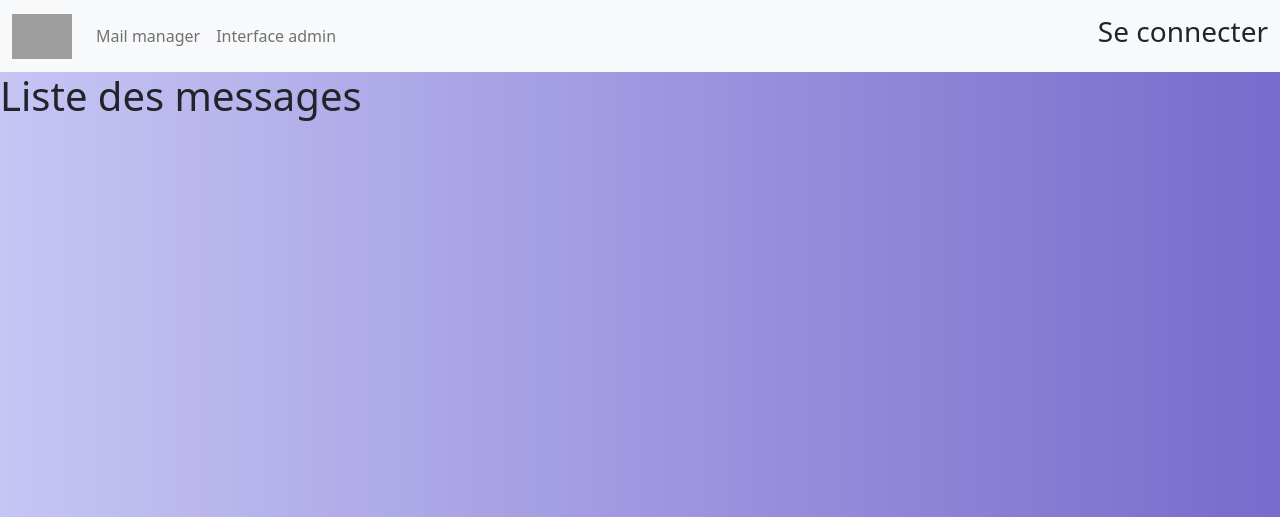
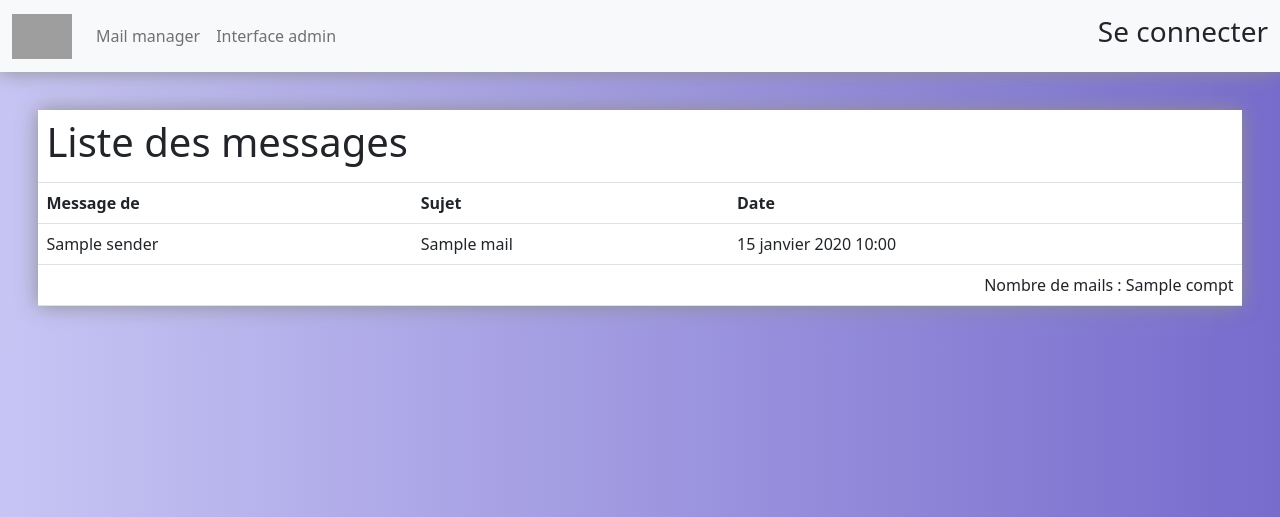
Before and after one commit to PhenYonathan/mail_manager, a Django app: template app_manager/templates/app_manager/more_infos.html in a window 1280 px wide. Shown: the top 517 px of the page. Run offline with Django 4.2, Linux system fonts and the light colour scheme; the template is opened without the code that fills it: most values are stand-ins (such as "Sample title", 1, 10 or a date in 2020); parts of the project's set-up code (start-up, migrations or seed data) failed here and were passed over; some libraries are stand-ins or nearby versions; grey boxes are pictures that could not be loaded.

Commit message:
(feat) more info

```diff
--- a/app_manager/static/css/style.css
+++ b/app_manager/static/css/style.css
@@ -2,6 +2,10 @@
 
 body{
     background: linear-gradient(90deg, #C7C5F4, #776BCC);
+}
+
+.navbar{
+    box-shadow: 0 0 20px 0 #8f8f8f;
 }
 
 .connect{
@@ -18,11 +22,17 @@ body{
     margin: 10%;
 }
 
-details[open] summary ~ * {
-  animation: sweep .5s ease-in-out;
+/* Tableau */
+
+.content-table{
+    margin: 3%;
 }
 
-@keyframes sweep {
-  0%    {opacity: 0; margin-left: -10px}
-  100%  {opacity: 1; margin-left: 0}
+.table{
+    background-color: white;
+    box-shadow: 0 0 20px 0 #8f8f8f;
 }
+
+.bottom-table{
+    text-align: right;
+}
--- a/app_manager/templates/app_manager/more_infos.html
+++ b/app_manager/templates/app_manager/more_infos.html
@@ -5,7 +5,32 @@
 {% block stylesheets %}{% endblock %}
 
 {% block content %}
-    <h1>Liste des messages </h1>
+    <div class="content-table">
+        <table class="table">
+            <thead>
+                <tr>
+                    <th colspan="3"><h1>Liste des messages </h1></th>
+                </tr>
+                <tr>
+                    <th>Message de</th>
+                    <th>Sujet</th>
+                    <th>Date</th>
+                </tr>
+            </thead>
+            <tbody>
+            {% for mail in lst_mails %}
+                <tr>
+                    <td>{{ mail.Sender }}</td>
+                    <td>{{ mail.Subject }}</td>
+                    <td>{{ mail.Date }}</td>
+                </tr>
+            {% endfor %}
+                <tr>
+                    <td class="bottom-table" colspan="3">Nombre de mails : {{ compt }}</td>
+                </tr>
+            </tbody>
+        </table>
+    </div>
 {% endblock %}
 
 {% block javascripts %}{% endblock %}
--- a/mail_manager/views.py
+++ b/mail_manager/views.py
@@ -14,7 +14,6 @@ class HomeView(TemplateView):
         user = authenticate(username=username, password=password)
         if user is not None and user.is_active:
             login(request, user)
-            # return HttpResponseRedirect(settings.LOGIN_REDIRECT_URL)
             return redirect('app_home')
 
         return render(request, self.template_name)
```
Also changed, not shown: app_manager/models.py (+6 -2 lines), app_manager/views.py (+23 -2 lines).
